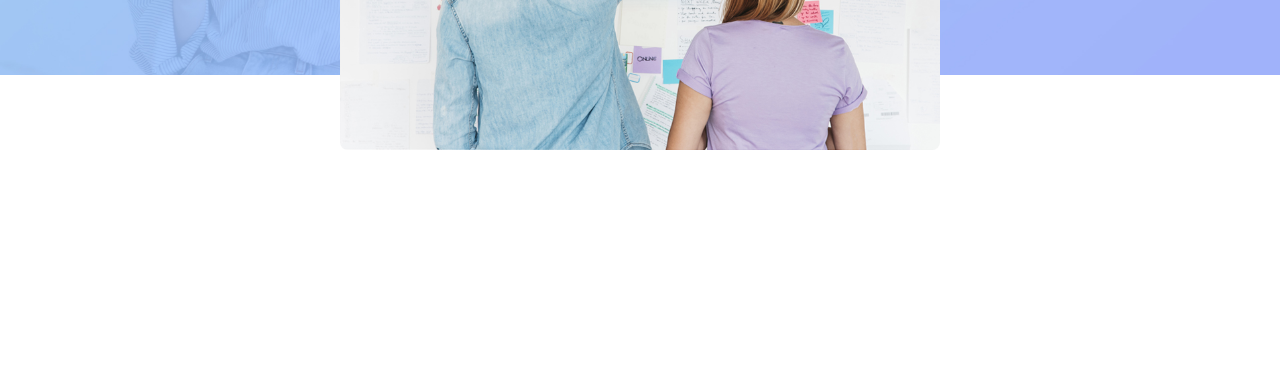
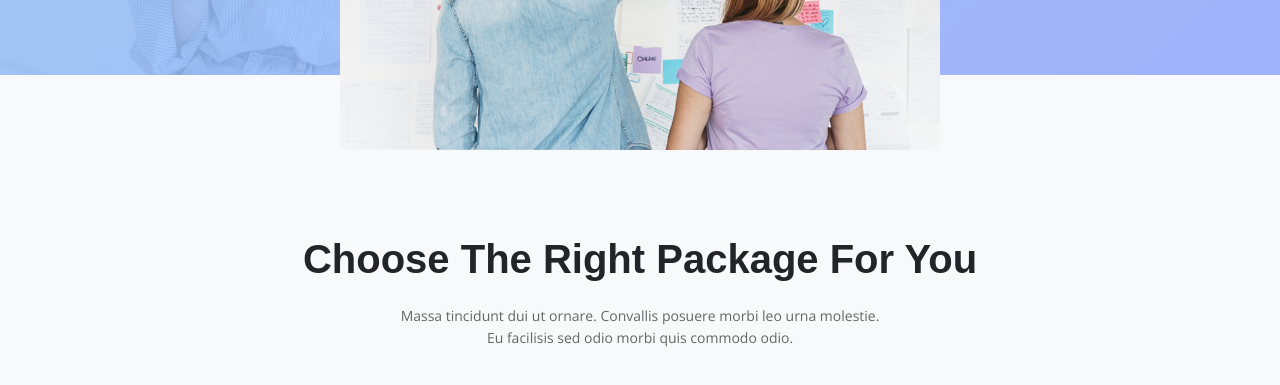
Before and after one commit to Charles-Speitz/CodeRAD, a plain HTML site: page index.html in a window 1280 px wide. Shown: the part 2246-2631 px from the top of the page. Before the commit the page ends 2396 px from the top, so only its background shows below. Drawn offline with nearby package versions, Linux system fonts and the light colour scheme.

Commit message:
began pricing cards

```diff
--- a/css/default.css
+++ b/css/default.css
@@ -105,3 +105,7 @@ img {
 @media (min-width: 1200px) {
   .container { max-width: 1140px; }
 }
+
+@media (min-width: 768px) {
+  .pricing-table { max-width: 720px; }
+}
--- a/css/styles.css
+++ b/css/styles.css
@@ -112,6 +112,7 @@
 .bg-contrast {
   background: var(--contrast);
   padding: var(--size-150) 0;
+  margin: 0 auto;
 }
 
 .service-grid {
@@ -175,3 +176,8 @@ span.bg-color-6 { background-image: linear-gradient(90deg, #a1ecff 0%, #7bbcff 1
   max-width: 600px;
   border-radius: 8px;
 }
+
+.block-text.pricing-header {
+  text-align: center;
+  padding-right: 0;
+}
--- a/index.html
+++ b/index.html
@@ -117,7 +117,7 @@
     <!-- Video Demo -->
     <section class="video-demo">
       <div class="container">
-        <div id="fuckyou" class="block-text">
+        <div class="block-text">
           <h2>Telling our Story</h2>
           <p>Massa tincidunt dui ut ornare. Convallis posuere morbi leo urna molestie. <br> Eu facilisis sed odio morbi quis commodo odio.</p>
         </div>
@@ -130,5 +130,17 @@
       </div>
     </section>
 
+    <!-- Pricing Plans-->
+    <section class="bg-contrast">
+      <div class="block-text pricing-header">
+        <h2>Choose The Right Package For You</h2>
+        <p>Massa tincidunt dui ut ornare. Convallis posuere morbi leo urna molestie. <br> Eu facilisis sed odio morbi quis commodo odio.</p>
+      </div>
+
+      <div class="pricing-table">
+
+      </div>
+    </section>
+
   </body>
 </html>
```
